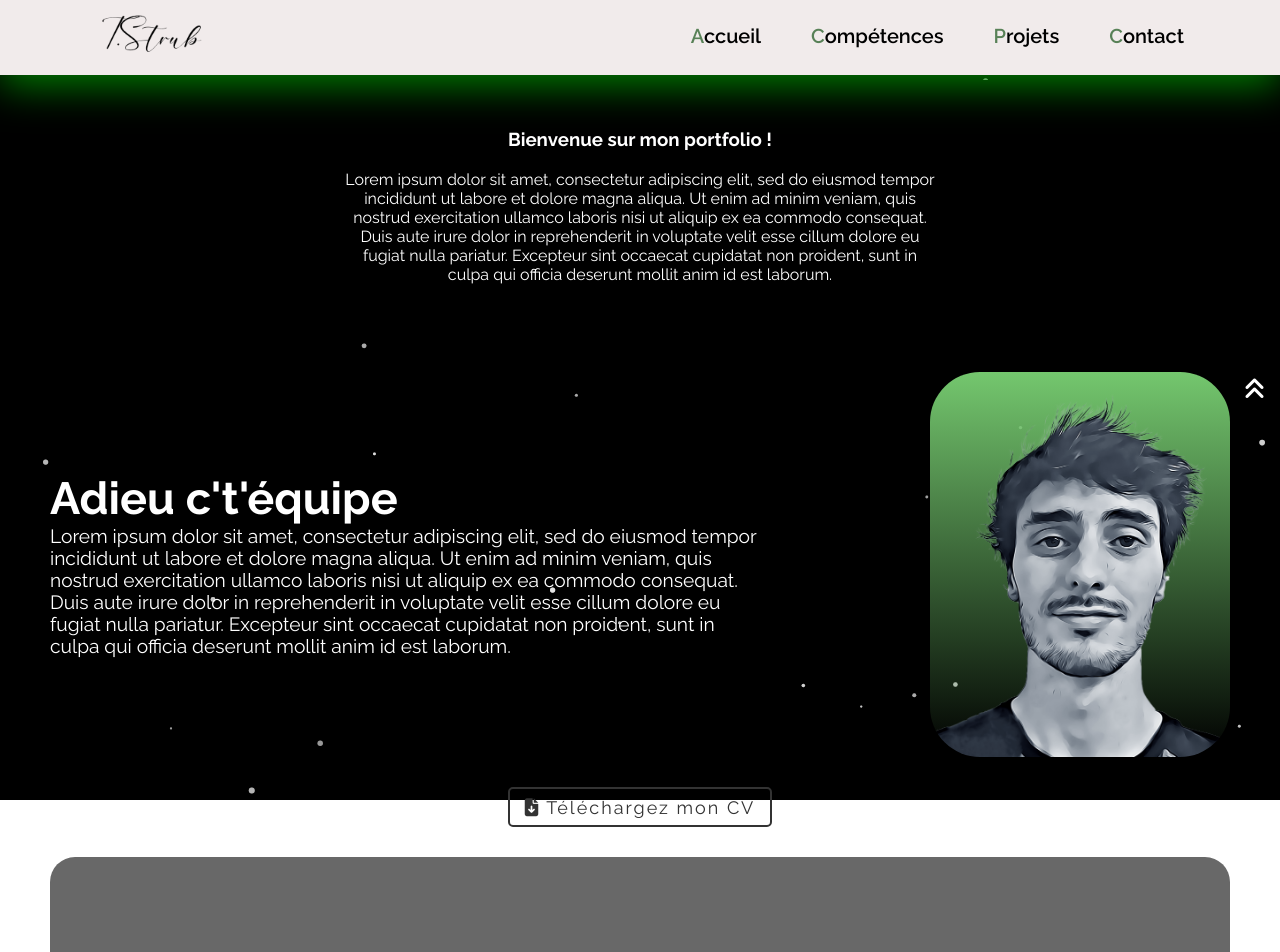
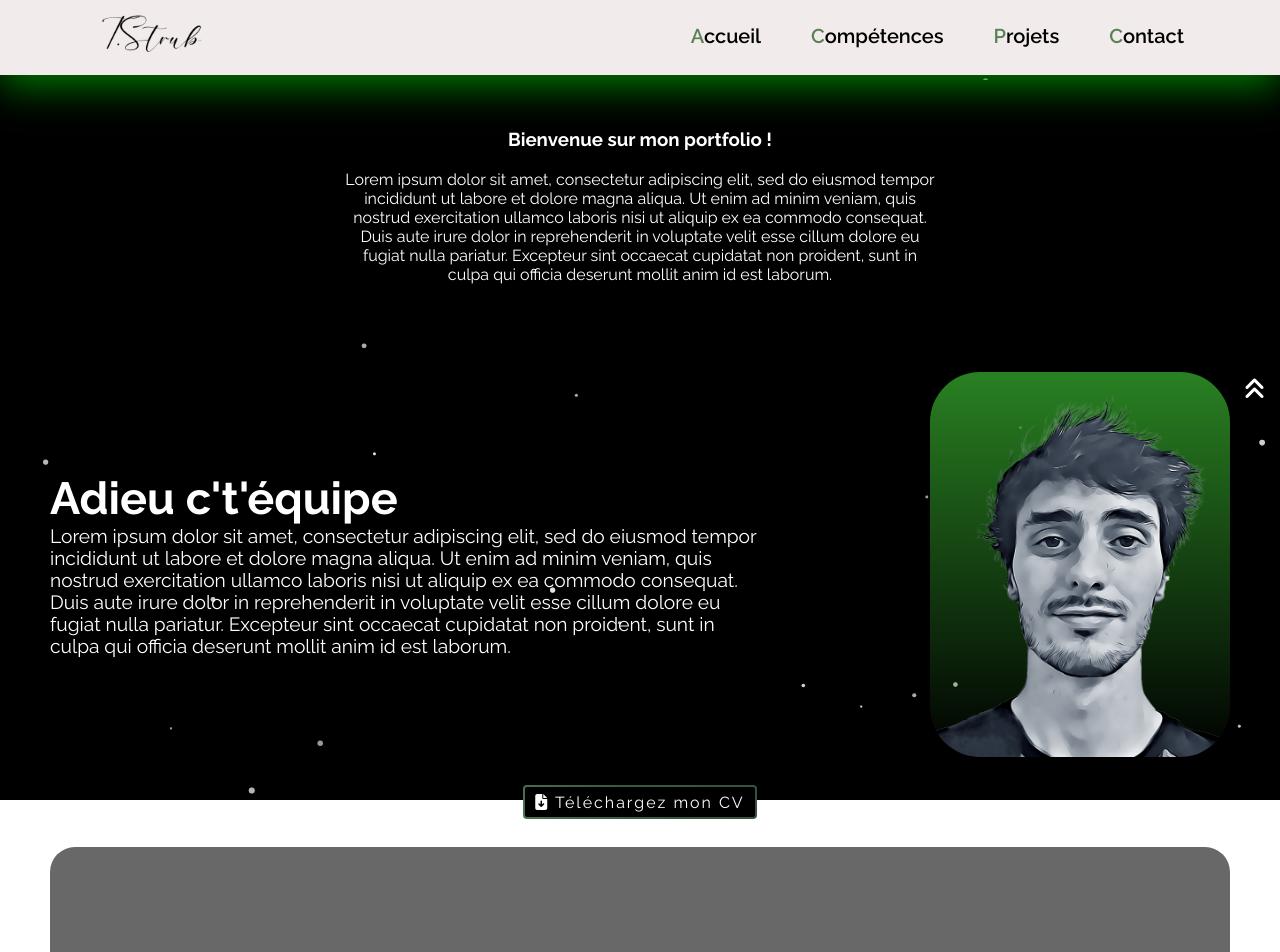
Before and after one commit to Tanguy1213/portfolio-tanguy, a React (Create React App) app: page / in a window 1280 px wide. Shown: the top 952 px of the page. Built offline with nearby package versions, Linux system fonts and the light colour scheme.

Commit message:
modification du boton de téléchargement et animation de celui-ci

```diff
--- a/src/components/BtnDownload/BtnDownload.jsx
+++ b/src/components/BtnDownload/BtnDownload.jsx
@@ -4,7 +4,7 @@ import "./BtnDownload.scss"
 function BtnDownload({ btnText, fileUrl}) {
 
   return (
-        <a href={fileUrl} className="btn-link"><span dangerouslySetInnerHTML={{ __html: btnText }} /></a>
+      <a className=" gradient-border" href={fileUrl}><span><i className='fas fa-file-arrow-down'></i>{btnText}</span></a>
   );
 }
 
--- a/src/components/BtnDownload/BtnDownload.scss
+++ b/src/components/BtnDownload/BtnDownload.scss
@@ -1,49 +1,69 @@
 @import "../../variables.scss";
-
-.btn-link {
+.gradient-border {
+  --border-width: 2px;
+  position: relative;
   display: flex;
+  justify-content: center;
   align-items: center;
-  width: fit-content;
-  height: 40px;
-  font-size: 18px;
+  width: 230px;
+  height: 30px;
+  letter-spacing: 2px;
+  font-size: 1rem;
+  background: black;
+  border-radius: var(--border-width);
   text-decoration: none;
-  color: #333;
-  border: 2px solid #333;
-  border-radius: 5px;
-  letter-spacing: 2px;
-  text-align: center;
-  position: relative;
-  transition: all 0.35s;
-  padding-left: 15px;
-  padding-right: 15px;
   margin-top: 30px;
-  span {
-    position: relative;
-    z-index: 2;
+  span{
+    color: white;
+    z-index: 3;
   }
-  &:after {
+  &::after {
+    position: absolute;
+    content: "";
+    top: calc(-1 * var(--border-width));
+    left: calc(-1 * var(--border-width));
+    z-index: -1;
+    width: calc(100% + var(--border-width) * 2);
+    height: calc(100% + var(--border-width) * 2);
+    background: linear-gradient(
+      60deg,
+      $background-color,
+      $secondary-color,
+      $light-green-color,
+      $dark-green-color,
+      $darken-green-color
+    );
+    background-size: 300% 300%;
+    background-position: 0 50%;
+    border-radius: calc(2 * var(--border-width));
+    animation: moveGradient 4s alternate infinite;
+  }
+  &::before{
     position: absolute;
     content: "";
     top: 0;
     left: 0;
-    width: 0;
+    width: 0%;
     height: 100%;
-    border-radius: 5px;
     background: linear-gradient(
       to left,
-      $secondary-color,
       $light-green-color,
+      $dark-green-color,
+      $darken-green-color
 
     );
-    transition: all 0.35s;
+    transition: width 0.35s;
+    border-radius: var(--border-width);
   }
-  &:hover {
-    color: #fff;
-  }
-  &:hover:after {
-    width: 100%;
-  }
-  &:active{
-    scale: 0.975;
+  &:hover{
+    &:before{
+      width: 100%;
+    }
   }
 }
+
+@keyframes moveGradient {
+  50% {
+    background-position: 100% 50%;
+  }
+}
--- a/src/components/Footer/Footer.scss
+++ b/src/components/Footer/Footer.scss
@@ -52,7 +52,7 @@ footer {
         @include LogoBounce(0.3s);
       }
     }
-    text-shadow: 4px 4px 5px rgba(0, 0, 0, 0.5);
+    text-shadow: 5px 6px 20px rgba(0, 0, 0, 0.5);
   }
 }
 .logo-style {
--- a/src/pages/Home/Home.jsx
+++ b/src/pages/Home/Home.jsx
@@ -77,7 +77,7 @@ function Home() {
             </div>
             <BtnDownload
               btnText={
-                "<i class='fas fa-file-arrow-down'></i> Téléchargez mon CV"
+                " Téléchargez mon CV"
               }
               fileUrl={
                 "https://drive.google.com/u/0/uc?id=1mB2xGa10rqBOQrGbTUwjKJ_JzBLwbuzf&export=download"
--- a/src/pages/Home/Home.scss
+++ b/src/pages/Home/Home.scss
@@ -52,10 +52,11 @@ main {
   min-width: 150px;
   border-radius: 50px;
   transition: transform 1.2s; /* Animation de 1 seconde pour la transformation */
-  background: linear-gradient(rgb(116, 199, 110), rgba(255, 255, 255, 0));
+  background: linear-gradient(rgba(43, 136, 36, 0.944), rgba(255, 255, 255, 0));
   cursor: pointer;
+  position: relative;
+
 }
-
 .profile-picture-style.flipped {
   transform: rotateY(360deg); /* Effectue un retournement horizontal */
 }
@@ -149,4 +150,21 @@ footer{
   .navigationAnchor{
     display: none;
   }}
+  .welcome-container {
+    width: 100%;
+    height: fit-content;
+    padding: 3rem;
+    background-color: black;
+    color: white;
+    display: flex;
+    justify-content: center;
+    flex-direction: column;
+    row-gap: 20px;
+    align-items: center;
+    p,
+    h3 {
+      max-width: 100%;
+      text-align: center;
+    }
+  }
 }
```
